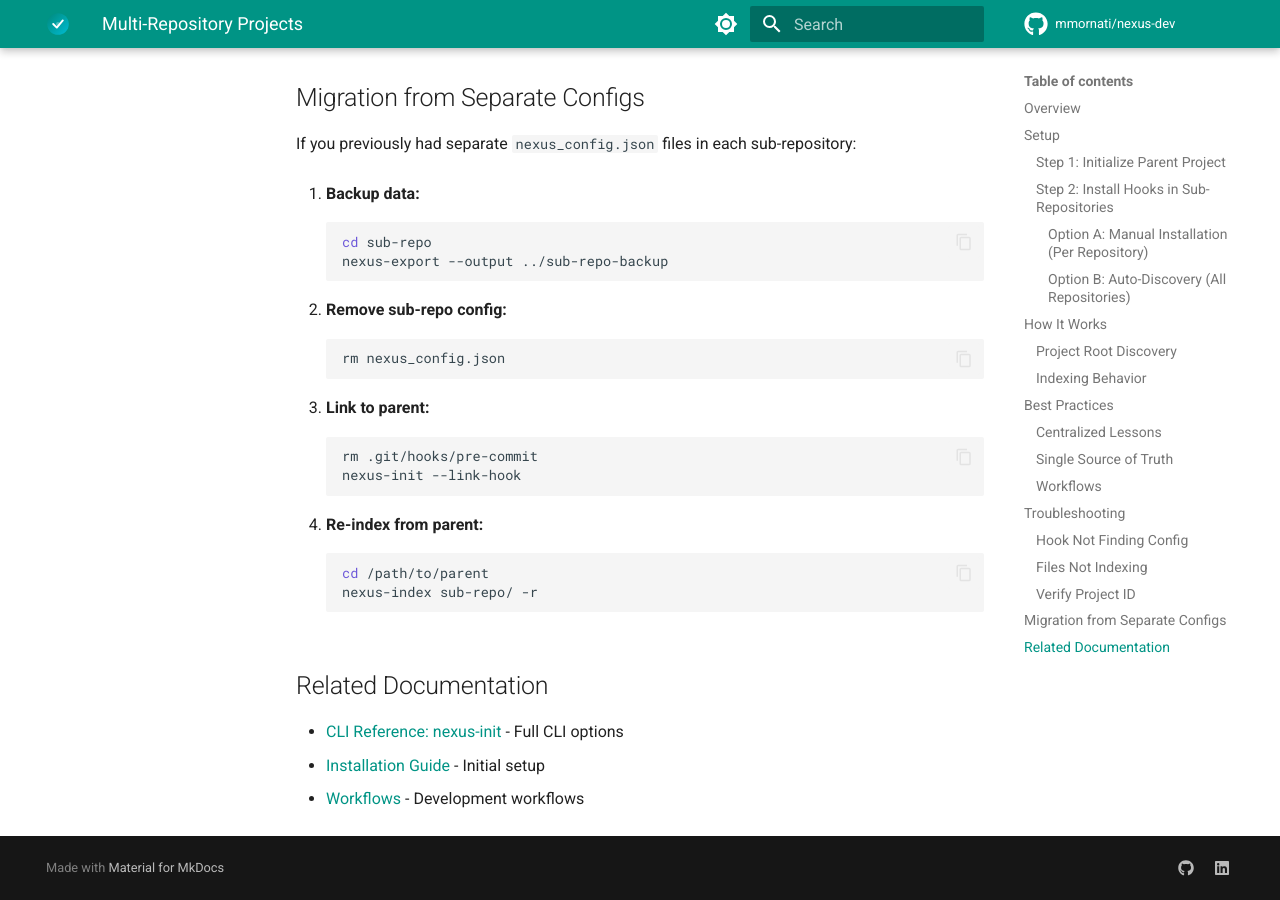
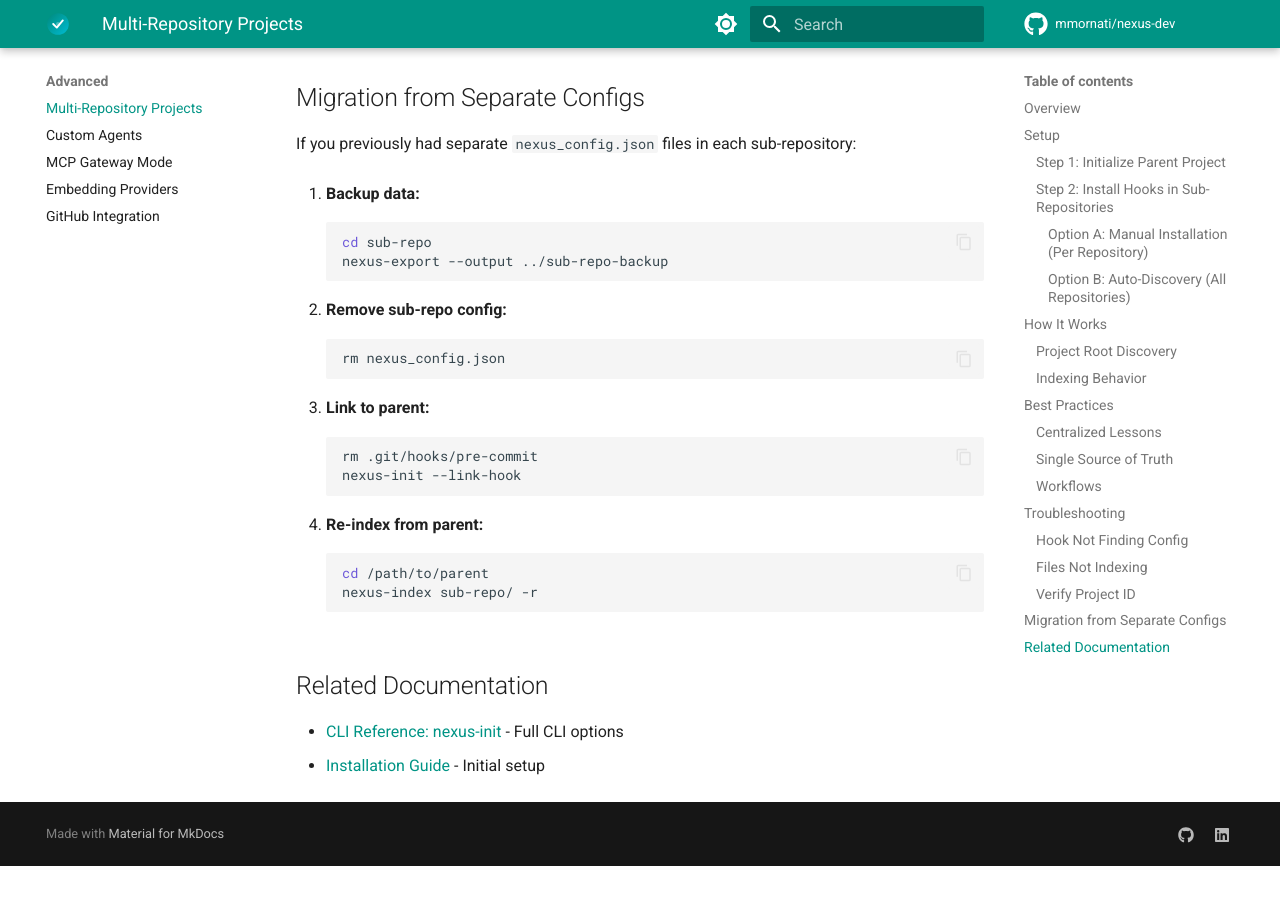
Before and after one commit to mmornati/nexus-dev, an MkDocs documentation site: the page built from docs/advanced/multi-repo-projects.md, in a window 1280 px wide and 900 px high, scrolled down 4466 px. Built offline with MkDocs 1.6.1 and Material for MkDocs 9.7.7, drawn with Linux system fonts in a browser that asks for light colours; comment, search, counter and statistics services are not loaded; after the commit the page ends 5332 px from its top, so only the background shows below that.

Commit message:
fix: documentation build problems

```diff
--- a/docs/advanced/multi-repo-projects.md
+++ b/docs/advanced/multi-repo-projects.md
@@ -236,4 +236,3 @@ If you previously had separate `nexus_config.json` files in each sub-repository:
 
 - [CLI Reference: nexus-init](../cli/init.md) - Full CLI options
 - [Installation Guide](../getting-started/installation.md) - Initial setup
-- [Workflows](..workflows/index.md) - Development workflows
--- a/mkdocs.yml
+++ b/mkdocs.yml
@@ -94,6 +94,7 @@ nav:
     - Existing Project Onboarding: workflows/existing-project.md
     - Daily Usage Patterns: workflows/daily-usage.md
   - Advanced:
+    - Multi-Repository Projects: advanced/multi-repo-projects.md
     - Custom Agents: advanced/agents.md
     - MCP Gateway Mode: advanced/gateway.md
     - Embedding Providers: advanced/embeddings.md
```
